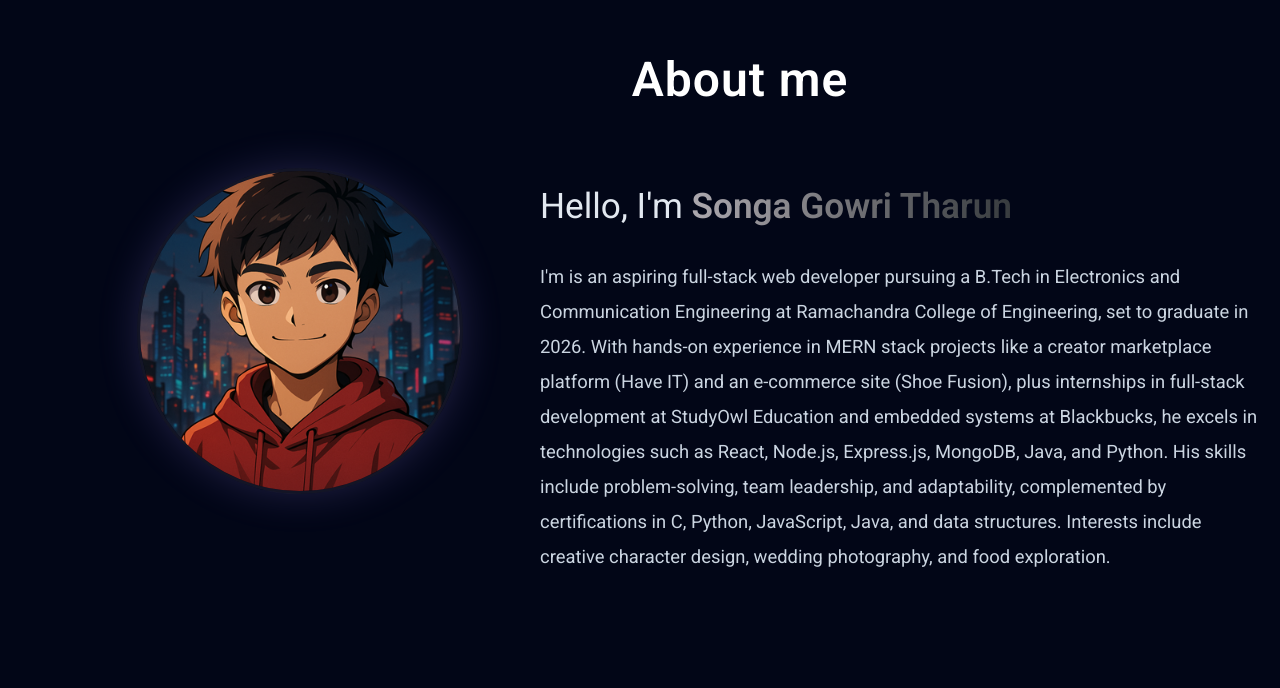
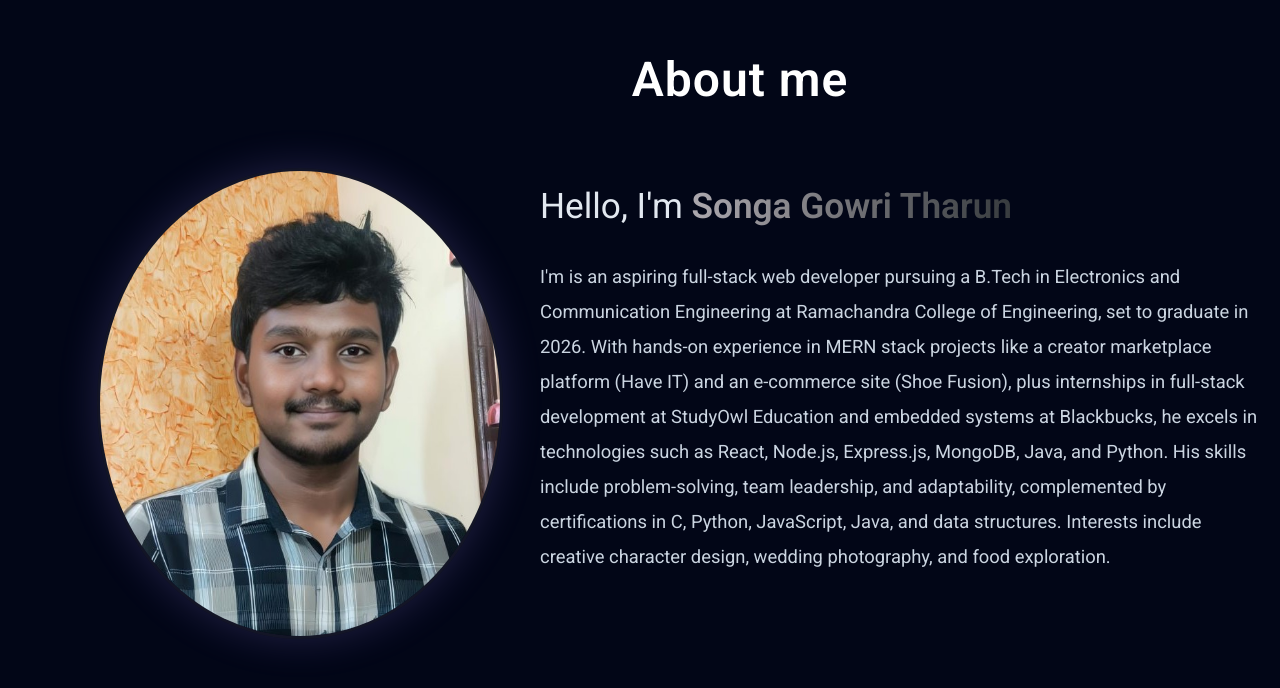
Before and after one commit to gowritharun-songa/my-portfolio, a React (Vite) app: page / in a window 1280 px wide. Shown: the part 809-1497 px from the top of the page. Built offline with nearby package versions, Linux system fonts and the light colour scheme.

Commit message:
update profile pic

```diff
--- a/src/components/About.jsx
+++ b/src/components/About.jsx
@@ -1,5 +1,6 @@
 
-import profile from '../assests/profile.png'
+import profile from '../assests/profile.png' // placeholder
+import mainProfile from '../assests/main.jpg'
 import '../styles/About.css'
 // import '../styles/App.css'
 const About = () => {
@@ -13,7 +14,7 @@ const About = () => {
             <h3>About me</h3>
         </div>
         <div className="image">
-            <img src={profile} />
+            <img src={mainProfile} alt="profile" />
         </div>
         <div className="description">
             <h4>
--- a/src/styles/About.css
+++ b/src/styles/About.css
@@ -54,13 +54,13 @@
 }
 
 .image img {
-  width: 320px;
-  height: 320px;
-  border-radius: 50%;
+  width: 100%;
+  height: 89%;
+  border-radius: 87%;
   object-fit: cover;
   border: 3px solid rgba(61, 57, 73, 0.3);
   box-shadow: 0 0 40px rgba(167, 139, 250, 0.2);
-  transition: transform 0.3s ease;
+  transition: transform 0.3s linear;
 }
 
 .image img:hover {
```
Also changed, not shown: src/assests/main.jpg (added), src/assests/profile1.jpg (deleted).
